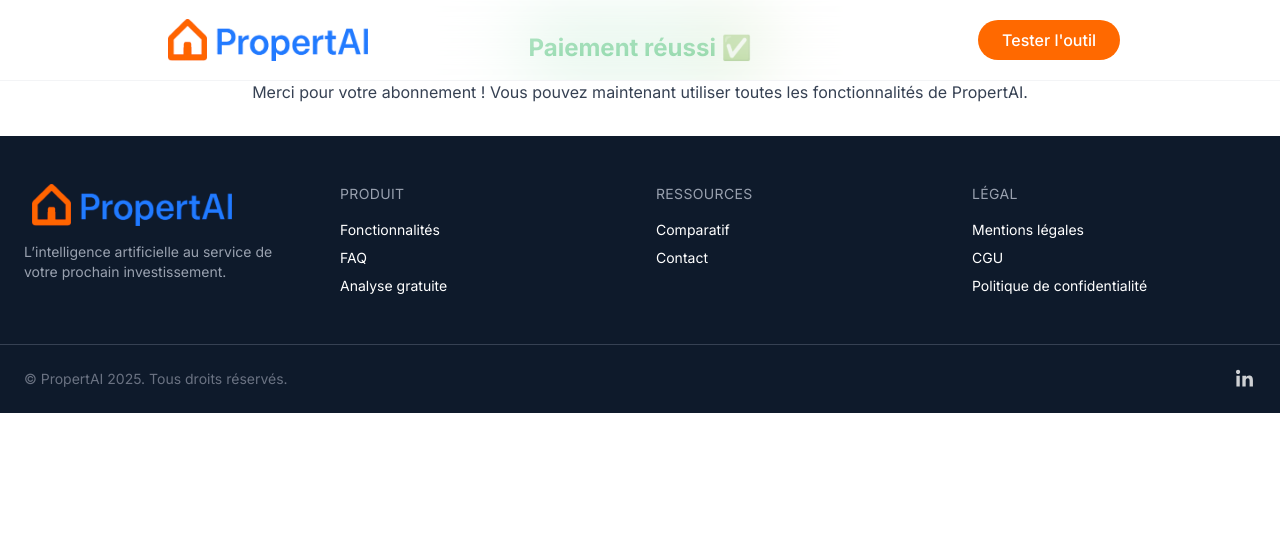
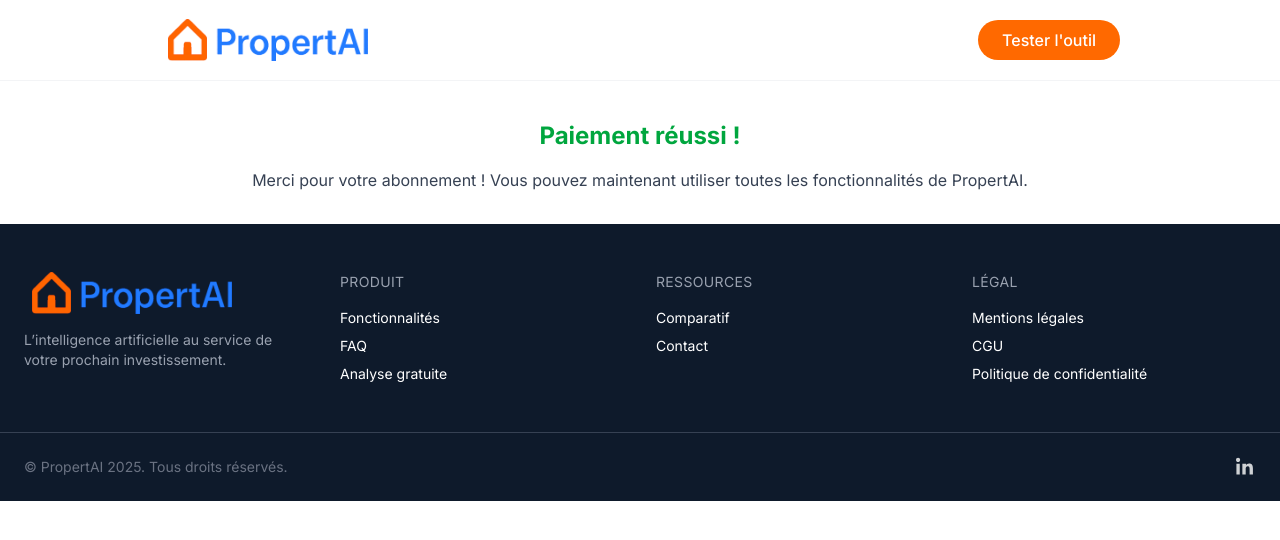
Before and after one commit to guillaumeRot/propertai, a Next.js app: page /paiement/success in a window 1280 px wide. Shown: the top 540 px of the page. Built offline with nearby package versions, Linux system fonts and the light colour scheme.

Commit message:
feat: paiement ok

```diff
--- a/src/app/paiement/cancel/page.tsx
+++ b/src/app/paiement/cancel/page.tsx
@@ -6,9 +6,9 @@
   return (
     <>
       <Header />
-      <div className="min-h-screen flex flex-col justify-center items-center bg-gray-50 p-8">
+      <div className="min-h-screen flex flex-col justify-center items-center bg-gray-50 pt-30 pb-8">
         <h1 className="text-3xl font-bold text-red-600 mb-4">
-          Paiement annulé ❌
+          Paiement annulé
         </h1>
         <p className="text-gray-700 text-center max-w-md mb-6">
           Vous avez annulé le processus de paiement. Aucun montant n’a été
--- a/src/app/paiement/success/page.tsx
+++ b/src/app/paiement/success/page.tsx
@@ -5,9 +5,9 @@
   return (
     <>
       <Header />
-      <div className="p-8 text-center">
+      <div className="pt-30 pb-8 text-center">
         <h1 className="text-2xl font-bold text-green-600 mb-4">
-          Paiement réussi ✅
+          Paiement réussi !
         </h1>
         <p className="text-gray-700">
           Merci pour votre abonnement ! Vous pouvez maintenant utiliser toutes
```
